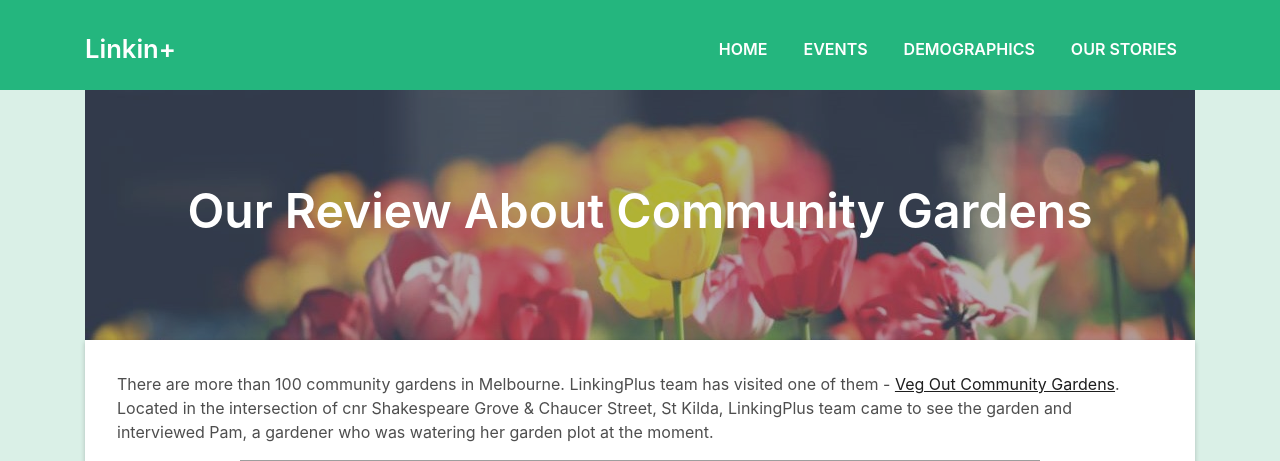
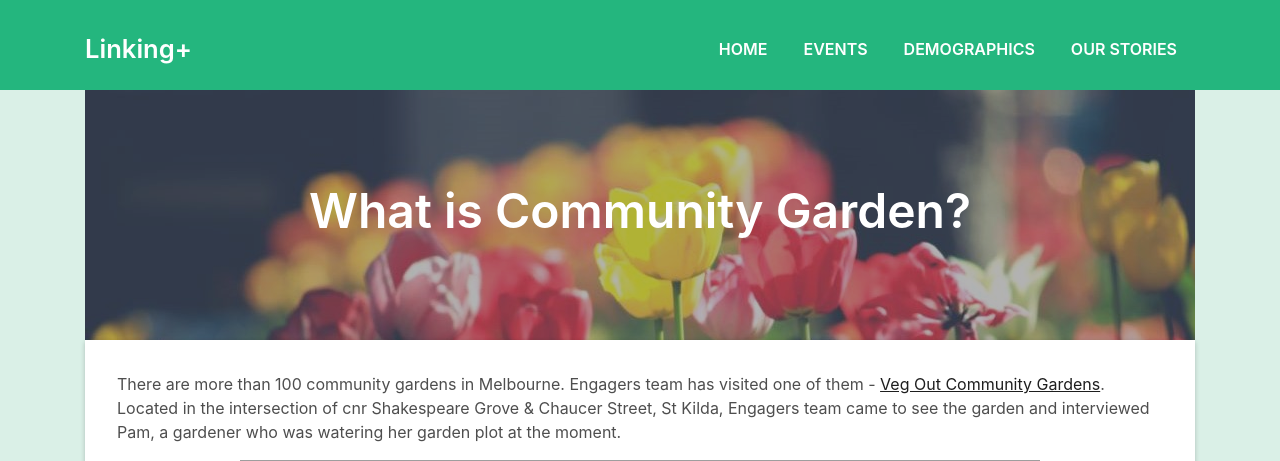
Before and after one commit to Shannon-JXT/LKPLS, a Django app: page /immigrant/community_garden/report in a window 1280 px wide. Shown: the top 461 px of the page. Run offline with Django 3.2, Linux system fonts and the light colour scheme; some libraries are stand-ins or nearby versions; grey boxes are pictures that could not be loaded.

Commit message:
update linkingplus to engagers

```diff
--- a/Immigrant/templates/garden_report.html
+++ b/Immigrant/templates/garden_report.html
@@ -13,7 +13,7 @@
                 <div class="intro-content display-table">
                     <div class="table-cell box-banner">
                         <div align="center" class="container" >
-                            <h2 class="box-banner-text">Our Review About Community Gardens</h2>
+                            <h2 class="box-banner-text">What is Community Garden?</h2>
                         </div>
                     </div>
                 </div>
@@ -25,9 +25,9 @@
 
                     <div class="report-content">
                         <p>
-                            There are more than 100 community gardens in Melbourne. LinkingPlus team has visited one of them -
+                            There are more than 100 community gardens in Melbourne. Engagers team has visited one of them -
                             <a href="https://vegout.org.au/" target="_blank"><u>Veg Out Community Gardens</u></a>. Located in
-                            the intersection of cnr Shakespeare Grove & Chaucer Street, St Kilda, LinkingPlus team came to
+                            the intersection of cnr Shakespeare Grove & Chaucer Street, St Kilda, Engagers team came to
                             see the garden and interviewed Pam, a gardener who was watering her garden plot at the moment.
                         </p>
                         <div class="report-video" align="center">
--- a/templates/layout.html
+++ b/templates/layout.html
@@ -31,7 +31,7 @@
         <nav class="navbar navbar-b navbar-trans navbar-expand-md fixed-top" id="mainNav">
             <div class="container">
                 <a class="navbar-brand js-scroll" href="{% url 'home' %}">
-                    Linkin+
+                    Linking+
                     <!--<br><i><font size="3px">Connecting Communities Across Melbourne</font></i>-->
                 </a>
                 <button class="navbar-toggler collapsed" type="button" data-toggle="collapse" data-target="#navbarDefault"
@@ -65,7 +65,7 @@
         <footer>
             <div class="container">
                 <div style="color: #2b5745;" align="center">
-                    &copy; 2019 Linkin Plus. All Rights Reserved.
+                    &copy; 2019 Linking+. All Rights Reserved.
                 </div>
             </div>
         </footer>
```
